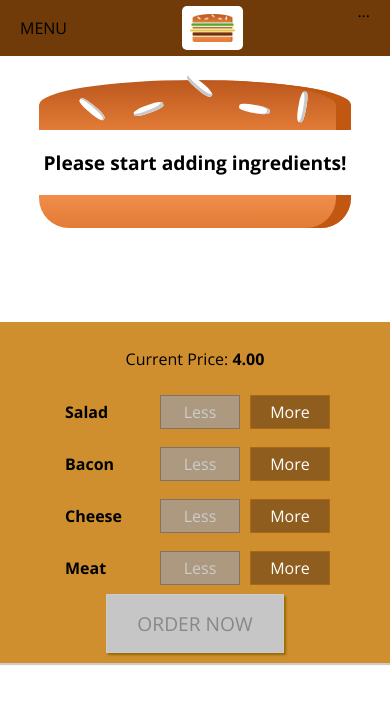
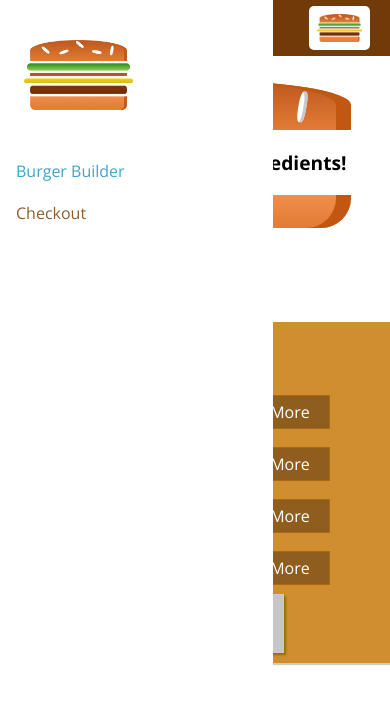
Before and after one commit to aluczak/burger-builder, a React app: page / in a window 390 px wide. Shown: the top 704 px of the page. Built offline with nearby package versions, Linux system fonts and the light colour scheme.

Commit message:
Added side drawer  and mobile styles

```diff
--- a/src/components/Layout/Layout.js
+++ b/src/components/Layout/Layout.js
@@ -2,11 +2,13 @@
 import Aux from '../../hoc/Auxiliary';
 import classes from './Layout.css';
 import Toolbar from './../Navigation/Toolbar/Toolbar';
+import SideDrawer from '../Navigation/SideDrawer/SideDrawer';
 
 const layout = (props) => {
     return (
         <Aux>
             <Toolbar />
+            <SideDrawer />
             <main className={classes.Content}>
                 {props.children}
             </main>
--- a/src/components/Logo/Logo.css
+++ b/src/components/Logo/Logo.css
@@ -1,7 +1,7 @@
 .Logo {
     background-color: white;
     padding: 8px;
-    height: 80%;
+    height: 100%;
     box-sizing: border-box;
     border-radius: 5px;
 }
--- a/src/components/Logo/Logo.js
+++ b/src/components/Logo/Logo.js
@@ -4,7 +4,7 @@
 import burgerLogo from '../../assets/images/burger-logo.png';
 
 const logo = (props) => (
-    <div className={classes.Logo}>
+    <div className={classes.Logo} style={{ height: props.height }}>
         <img src={burgerLogo} alt="MyBurger" />
     </div>
 );
--- /dev/null
+++ b/src/components/Navigation/NavigationItems/NavigationItem/NavigationItem.css
@@ -0,0 +1,45 @@
+.NavigationItem {
+    margin: 10px 0;
+    box-sizing: border-box;
+    display: block;
+    width: 100%;
+}
+
+.NavigationItem a {
+    color: #8F5C2C;
+    text-decoration: none;
+    width: 100%;
+    box-sizing: border-box;
+    display: block;
+}
+
+.NavigationItem a:hover,
+.NavigationItem a:active,
+.NavigationItem a.active {
+    color: #40A4C8;
+}
+
+@media (min-width: 500px) {
+    .NavigationItem {
+        margin: 0;
+        display: flex;
+        height: 100%;
+        width: auto;
+        align-items: center;
+}
+
+    .NavigationItem a {
+        color: white;
+        height: 100%;
+        padding: 16px 10px;
+        border-bottom: 4px solid transparent;
+    }
+
+    .NavigationItem a:hover,
+    .NavigationItem a:active,
+    .NavigationItem a.active {
+        background-color: #8F5C2C;
+        border-bottom: 4px solid #40A4C8;
+        color: white;
+    }
+}
--- /dev/null
+++ b/src/components/Navigation/NavigationItems/NavigationItem/NavigationItem.js
@@ -0,0 +1,13 @@
+import React from 'react';
+
+import classes from './NavigationItem.css';
+
+const navigationItem = (props) => (
+    <li className={classes.NavigationItem}>
+        <a
+            href={props.link}
+            className={props.active ? classes.active : null}>{props.children}</a>
+    </li>
+);
+
+export default navigationItem;
--- /dev/null
+++ b/src/components/Navigation/NavigationItems/NavigationItems.css
@@ -0,0 +1,15 @@
+.NavigationItems {
+    margin: 0;
+    padding: 0;
+    list-style: none;
+    display: flex;
+    flex-flow: column;
+    align-items: center;
+    height: 100%;
+}
+
+@media (min-width: 500px) {
+    .NavigationItems {
+        flex-flow: row;
+    }
+}
--- /dev/null
+++ b/src/components/Navigation/NavigationItems/NavigationItems.js
@@ -0,0 +1,14 @@
+import React from 'react';
+
+import NavigationItem from './NavigationItem/NavigationItem';
+
+import classes from './NavigationItems.css';
+
+const navigationItems = () => (
+    <ul className={classes.NavigationItems}>
+        <NavigationItem link="/" active>Burger Builder</NavigationItem>
+        <NavigationItem link="/">Checkout</NavigationItem>
+    </ul>
+);
+
+export default navigationItems;
--- /dev/null
+++ b/src/components/Navigation/SideDrawer/SideDrawer.css
@@ -0,0 +1,32 @@
+.SideDrawer {
+    position: fixed;
+    width: 280px;
+    max-width: 70%;
+    height: 100%;
+    left: 0;
+    top: 0;
+    z-index: 200;
+    background-color: white;
+    padding: 32px 16px;
+    box-sizing: border-box;
+    transition: transform 0.3 ease-out;
+}
+
+@media (min-width: 500px) {
+    .SideDrawer {
+        display: none;
+    }
+}
+
+.Open {
+    transform: translateX(0);
+}
+
+.Close {
+    transform: translateX(-100%);
+}
+
+.Logo {
+    height: 11%;
+    margin-bottom: 32px;
+}
--- /dev/null
+++ b/src/components/Navigation/SideDrawer/SideDrawer.js
@@ -0,0 +1,20 @@
+import React from 'react';
+import Logo from '../../Logo/Logo';
+import NavigationItems from '../NavigationItems/NavigationItems';
+
+import classes from './SideDrawer.css';
+
+const sideDrawer = (props) => {
+    return (
+        <div className={classes.SideDrawer}>
+            <div className={classes.Logo}>
+                <Logo />
+            </div>
+            <nav>
+                <NavigationItems />
+            </nav>
+        </div>
+    );
+};
+
+export default sideDrawer;
--- a/src/components/Navigation/Toolbar/Toolbar.css
+++ b/src/components/Navigation/Toolbar/Toolbar.css
@@ -16,3 +16,13 @@
 .Toolbar nav {
     height: 100%;
 }
+
+.Logo {
+    height: 80%;
+}
+
+@media (max-width: 499px) {
+    .DesktopOnly {
+        display: none;
+    }
+}
--- a/src/components/Navigation/Toolbar/Toolbar.js
+++ b/src/components/Navigation/Toolbar/Toolbar.js
@@ -1,13 +1,17 @@
 import React from 'react';
+import NavigationItems from '../NavigationItems/NavigationItems';
+
 import classes from './Toolbar.css';
 import Logo from '../../Logo/Logo';
 
 const toolbar = (props) => (
     <header className={classes.Toolbar}>
         <div>MENU</div>
-        <Logo />
-        <nav>
-            ...
+        <div className={classes.Logo}>
+            <Logo />
+        </div>
+        <nav className={classes.DesktopOnly}>
+            <NavigationItems />
         </nav>
     </header>
 );
```
